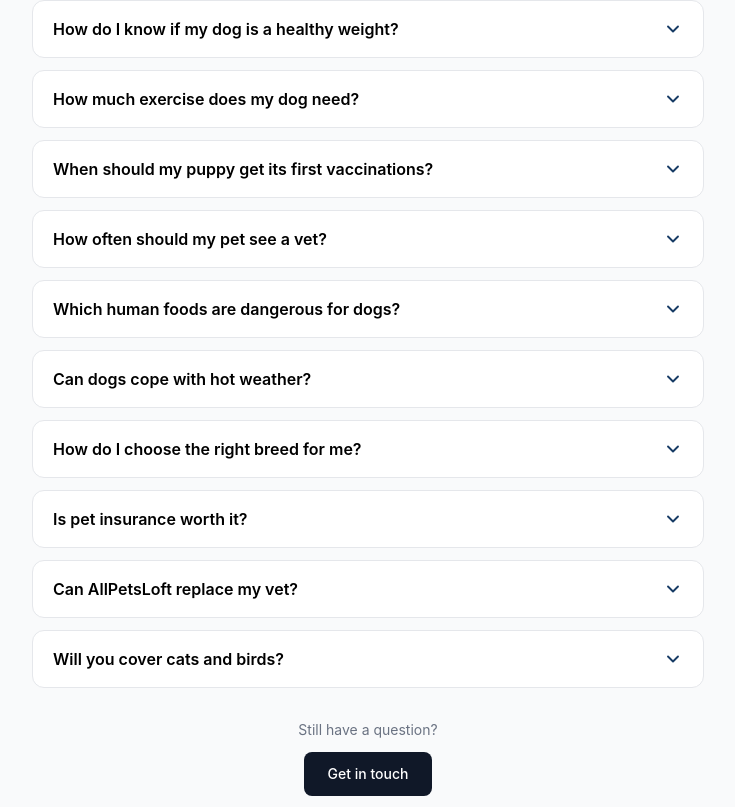
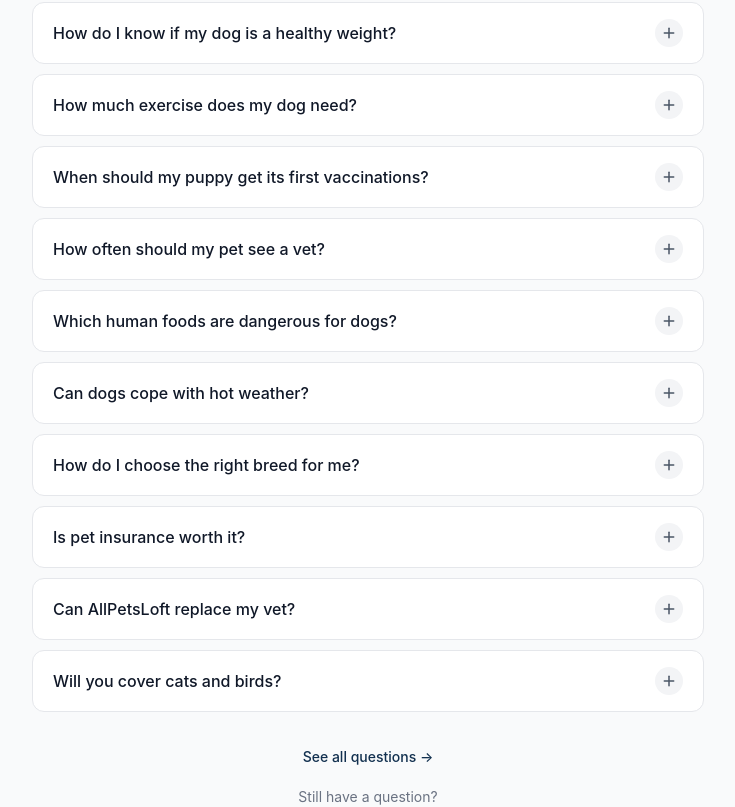
Before and after one commit to Tobi200-blip/PetWell, a React (Vite) app: page / in a window 1280 px wide. Shown: the part 3159-3966 px from the top of the page, without its empty margins (272-1007 px from the left). Built offline with nearby package versions, Linux system fonts and the light colour scheme; no server answers.

Commit message:
Update Home.jsx

```diff
--- a/src/components/Home.jsx
+++ b/src/components/Home.jsx
@@ -2,6 +2,7 @@ import { useState } from 'react';
 import { Link } from 'react-router-dom';
 import Footer from './Footer';
 import Navbar from './Navbar';
+import FaqList from './Faq';
 import IconBadge from './IconBadge';
 import dogsImg from '../assets/categories/dogs.jpg';
 import catsImg from '../assets/categories/cats.jpg';
@@ -207,25 +208,12 @@ export default function Home() {
             <p className="text-sm text-gray-500">Quick answers to what pet owners ask most.</p>
           </div>
 
-          <div className="flex flex-col gap-3">
-            {faqs.map((f) => (
-              <details
-                key={f.q}
-                className="group bg-white border border-gray-200 rounded-xl px-5 py-4 open:shadow-sm"
-              >
-                <summary className="flex items-center justify-between gap-4 cursor-pointer text-sm md:text-base font-semibold list-none [&::-webkit-details-marker]:hidden">
-                  {f.q}
-                  <ChevronDownIcon
-                    className="size-5 text-blue-600 shrink-0 transition-transform group-open:rotate-180"
-                    stroke={2.25}
-                  />
-                </summary>
-                <p className="text-sm text-gray-600 leading-relaxed mt-3">{f.a}</p>
-              </details>
-            ))}
-          </div>
+          <FaqList faqs={faqs} />
 
           <div className="text-center mt-8">
+            <Link to="/faq" className="inline-block mb-5 text-sm font-medium text-blue-700 hover:underline">
+              See all questions &rarr;
+            </Link>
             <p className="text-sm text-gray-500 mb-3">Still have a question?</p>
             <Link
               to="/contact"
```
